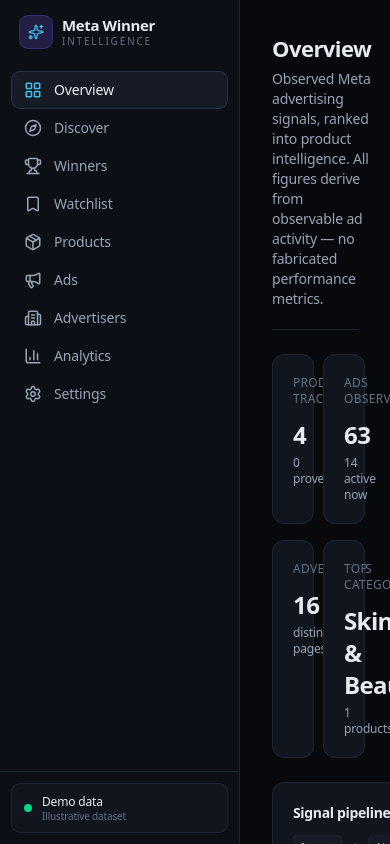
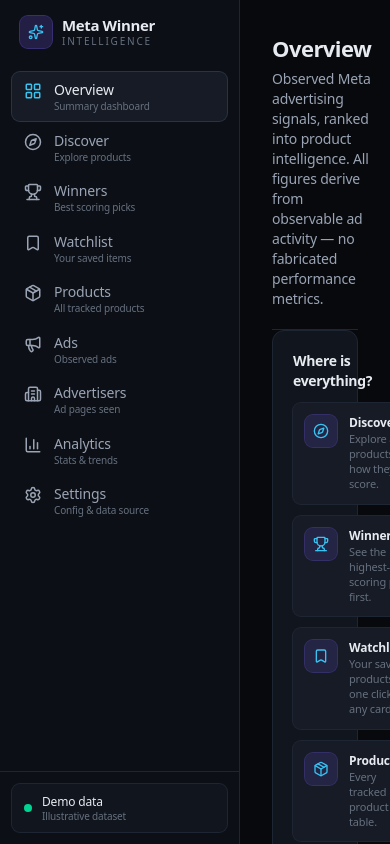
Before and after one commit to 3737631/metaadds, a Next.js app: page / in a window 390 px wide. Shown: the top 844 px of the page. Built offline with nearby package versions, Linux system fonts and the light colour scheme.

Commit message:
Improve orientation: sidebar descriptions, overview guide, plain-language signal hints; fix product images to real Unsplash URLs

```diff
--- a/src/app/page.tsx
+++ b/src/app/page.tsx
@@ -7,6 +7,11 @@
   Sparkles,
   ArrowRight,
   AlertTriangle,
+  Compass,
+  Trophy,
+  Bookmark,
+  BarChart3,
+  Settings,
 } from "lucide-react";
 import { getPipelineData } from "@/lib/repository";
 import { PageHeader, Card, StatCard, SectionTitle } from "@/components/ui";
@@ -45,8 +50,44 @@
         }
       />
 
+      {/* Orientation guide */}
+      <Card className="p-5">
+        <SectionTitle title="Where is everything?" />
+        <div className="grid gap-3 sm:grid-cols-2 lg:grid-cols-3">
+          {[
+            { icon: Compass, to: "/discover", name: "Discover", desc: "Explore all products and how they score." },
+            { icon: Trophy, to: "/winners", name: "Winners", desc: "See the highest-scoring picks first." },
+            { icon: Bookmark, to: "/watchlist", name: "Watchlist", desc: "Your saved products, one click on any card." },
+            { icon: Package, to: "/products", name: "Products", desc: "Every tracked product in a table." },
+            { icon: Megaphone, to: "/ads", name: "Ads", desc: "All observed ads and their details." },
+            { icon: Users, to: "/advertisers", name: "Advertisers", desc: "The ad pages seen behind each product." },
+            { icon: BarChart3, to: "/analytics", name: "Analytics", desc: "Charts of scores, categories and saturation." },
+            { icon: Settings, to: "/settings", name: "Settings", desc: "Data source and evidence policy." },
+          ].map((g) => (
+            <Link
+              key={g.to}
+              href={g.to}
+              className="group flex items-start gap-3 rounded-lg bg-surface-2 p-3 ring-1 ring-border transition-colors hover:ring-border-strong"
+            >
+              <span className="flex h-8 w-8 shrink-0 items-center justify-center rounded-lg bg-accent/15 text-accent2 ring-1 ring-accent/30">
+                <g.icon className="h-4 w-4" />
+              </span>
+              <span>
+                <span className="block text-xs font-semibold text-text">{g.name}</span>
+                <span className="block text-[11px] leading-snug text-faint">{g.desc}</span>
+              </span>
+            </Link>
+          ))}
+        </div>
+        <p className="mt-3 flex items-start gap-2 text-xs text-dim">
+          <Sparkles className="mt-0.5 h-3.5 w-3.5 shrink-0 text-accent2" />
+          Start on a product's page: every number there explains itself — score, confidence, saturation and
+          each signal show what they mean and why they count.
+        </p>
+      </Card>
+
       {/* KPI row */}
-      <div className="mt-6 grid grid-cols-2 gap-4 lg:grid-cols-4">
+      <div className="mt-4 grid grid-cols-2 gap-4 lg:grid-cols-4">
         <StatCard
           label="Products tracked"
           value={formatNumber(products.length)}
--- a/src/app/products/[id]/page.tsx
+++ b/src/app/products/[id]/page.tsx
@@ -192,15 +192,15 @@
 }
 
 function SignalBreakdown({ breakdown }: { breakdown: ScoreBreakdown }) {
-  const rows: Array<{ key: keyof ScoreBreakdown; label: string; weight: number }> = [
-    { key: "advertiserDiversity", label: "Advertiser diversity", weight: WEIGHTS.advertiserDiversity },
-    { key: "advertiserMomentum", label: "Advertiser momentum", weight: WEIGHTS.advertiserMomentum },
-    { key: "adMomentum", label: "Ad momentum", weight: WEIGHTS.adMomentum },
-    { key: "longevity", label: "Longevity", weight: WEIGHTS.longevity },
-    { key: "creativeDiversity", label: "Creative diversity", weight: WEIGHTS.creativeDiversity },
-    { key: "marketDiversity", label: "Market diversity", weight: WEIGHTS.marketDiversity },
-    { key: "newAdvertiserEntry", label: "New advertiser entry", weight: WEIGHTS.newAdvertiserEntry },
-    { key: "creativePersistence", label: "Creative persistence", weight: WEIGHTS.creativePersistence },
+  const rows: Array<{ key: keyof ScoreBreakdown; label: string; hint: string; weight: number }> = [
+    { key: "advertiserDiversity", label: "Advertiser diversity", hint: "Different brands running ads", weight: WEIGHTS.advertiserDiversity },
+    { key: "advertiserMomentum", label: "Advertiser momentum", hint: "New brands scaling in", weight: WEIGHTS.advertiserMomentum },
+    { key: "adMomentum", label: "Ad momentum", hint: "Rising number of recent ads", weight: WEIGHTS.adMomentum },
+    { key: "longevity", label: "Longevity", hint: "How long the product has been advertised", weight: WEIGHTS.longevity },
+    { key: "creativeDiversity", label: "Creative diversity", hint: "Different ads/creatives used", weight: WEIGHTS.creativeDiversity },
+    { key: "marketDiversity", label: "Market diversity", hint: "Distinct markets targeted", weight: WEIGHTS.marketDiversity },
+    { key: "newAdvertiserEntry", label: "New advertiser entry", hint: "Fresh brands appearing recently", weight: WEIGHTS.newAdvertiserEntry },
+    { key: "creativePersistence", label: "Creative persistence", hint: "Same creative kept alive over time", weight: WEIGHTS.creativePersistence },
   ];
   const baseScore = rows.reduce((acc, r) => acc + breakdown[r.key] * r.weight, 0);
 
@@ -218,12 +218,13 @@
           return (
             <div key={r.key}>
               <div className="flex items-center justify-between text-xs">
-                <span className="text-dim">{r.label}</span>
+                <span className="font-medium text-text">{r.label}</span>
                 <span className="text-faint">
                   {Math.round(val)} <span className="mx-0.5">·</span> {pct}% · {Math.round(weighted)}
                 </span>
               </div>
-              <div className="mt-1 h-1.5 w-full overflow-hidden rounded-full bg-surface-2">
+              <div className="mt-0.5 text-[11px] text-dim">{r.hint}</div>
+              <div className="mt-1.5 h-1.5 w-full overflow-hidden rounded-full bg-surface-2">
                 <div
                   className="h-full rounded-full bg-accent/80"
                   style={{ width: `${Math.min(100, val)}%` }}
--- a/src/components/sidebar.tsx
+++ b/src/components/sidebar.tsx
@@ -16,15 +16,15 @@
 } from "lucide-react";
 
 const NAV = [
-  { href: "/", label: "Overview", icon: LayoutGrid, exact: true },
-  { href: "/discover", label: "Discover", icon: Compass },
-  { href: "/winners", label: "Winners", icon: Trophy },
-  { href: "/watchlist", label: "Watchlist", icon: Bookmark },
-  { href: "/products", label: "Products", icon: Package },
-  { href: "/ads", label: "Ads", icon: Megaphone },
-  { href: "/advertisers", label: "Advertisers", icon: Building2 },
-  { href: "/analytics", label: "Analytics", icon: BarChart3 },
-  { href: "/settings", label: "Settings", icon: Settings },
+  { href: "/", label: "Overview", desc: "Summary dashboard", icon: LayoutGrid, exact: true },
+  { href: "/discover", label: "Discover", desc: "Explore products", icon: Compass },
+  { href: "/winners", label: "Winners", desc: "Best scoring picks", icon: Trophy },
+  { href: "/watchlist", label: "Watchlist", desc: "Your saved items", icon: Bookmark },
+  { href: "/products", label: "Products", desc: "All tracked products", icon: Package },
+  { href: "/ads", label: "Ads", desc: "Observed ads", icon: Megaphone },
+  { href: "/advertisers", label: "Advertisers", desc: "Ad pages seen", icon: Building2 },
+  { href: "/analytics", label: "Analytics", desc: "Stats & trends", icon: BarChart3 },
+  { href: "/settings", label: "Settings", desc: "Config & data source", icon: Settings },
 ];
 
 export default function Sidebar() {
@@ -58,14 +58,17 @@
               href={item.href}
               aria-label={item.label}
               className={
-                "flex items-center gap-3 rounded-lg px-3 py-2 text-sm font-medium transition-colors " +
+                "flex items-start gap-3 rounded-lg px-3 py-2 transition-colors " +
                 (active
                   ? "bg-surface-2 text-text ring-1 ring-border-strong"
                   : "text-dim hover:bg-surface hover:text-text")
               }
             >
-              <Icon className={"h-[18px] w-[18px] " + (active ? "text-accent2" : "")} />
-              {item.label}
+              <Icon className={"mt-0.5 h-[18px] w-[18px] shrink-0 " + (active ? "text-accent2" : "")} />
+              <span className="leading-tight">
+                <span className="block text-sm font-medium">{item.label}</span>
+                <span className="block text-[10px] font-normal text-faint">{item.desc}</span>
+              </span>
             </Link>
           );
         })}
--- a/src/lib/data/mockData.ts
+++ b/src/lib/data/mockData.ts
@@ -25,12 +25,38 @@
   return d.toISOString().split("T")[0];
 };
 
-const img = (i: number): RawCreativeAsset => ({
+const unsplash = (photoId: string): RawCreativeAsset => ({
   type: "image",
-  url: `https://images.unsplash.com/photo-${1500000000 + i * 137}?w=800&q=70`,
+  url: `https://images.unsplash.com/${photoId}?w=900&q=70&auto=format&fit=crop`,
   width: 1080,
   height: 1350,
 });
+
+// Real, freely-licensed Unsplash photos (verified reachable). Grouped per niche.
+const SERUM_IMGS = [
+  "photo-1686121522744-dc323ce3fb26",
+  "photo-1723951174326-2a97221d3b7f",
+  "photo-1741896135512-084b251887f7",
+  "photo-1640625696922-1fd63c0b97c9",
+];
+const CUBE_IMGS = [
+  "photo-1527849214787-c99cd25c2f09",
+  "photo-1681263810102-ee12f623a5f3",
+  "photo-1570543581686-2ff4efd5df18",
+];
+const BAND_IMGS = [
+  "photo-1767605523281-8b54b3692078",
+  "photo-1767605524203-b942b7fa91b5",
+];
+const CHIP_IMGS = [
+  "photo-1708746333890-8e775f97f0a6",
+  "photo-1755415275657-e2024d4e033c",
+  "photo-1748765968997-ba9bae9cfd7b",
+  "photo-1674747497867-6cb150b3cb84",
+];
+
+const img = (pool: string[], seed: number): RawCreativeAsset =>
+  unsplash(pool[seed % pool.length]);
 
 const video = (url: string): RawCreativeAsset => ({
   type: "video",
@@ -101,7 +127,7 @@
   ];
   return brands.flatMap((b, i) =>
     b.starts.map((s, j) =>
-      mkAd("serum-" + b.id + "-" + j, b, s, lp, "Revitalizing Vitamin C Serum", "Serum", j)
+      mkAd("serum-" + b.id + "-" + j, b, s, lp, "Revitalizing Vitamin C Serum", "Serum", j, SERUM_IMGS)
     )
   );
 }
@@ -115,7 +141,7 @@
   ];
   return brands.flatMap((b, i) =>
     b.starts.map((s, j) =>
-      mkAd("cube-" + b.id + "-" + j, b, s, lp, "Ultimate Packing Cube Set", "Packing Cubes", j)
+      mkAd("cube-" + b.id + "-" + j, b, s, lp, "Ultimate Packing Cube Set", "Packing Cubes", j, CUBE_IMGS)
     )
   );
 }
@@ -130,7 +156,7 @@
   ];
   return brands.flatMap((b, i) =>
     b.starts.map((s, j) =>
-      mkAd("band-" + b.id + "-" + j, b, s, lp, "Pro Resistance Band Set", "Resistance Bands", j)
+      mkAd("band-" + b.id + "-" + j, b, s, lp, "Pro Resistance Band Set", "Resistance Bands", j, BAND_IMGS)
     )
   );
 }
@@ -145,7 +171,7 @@
   ];
   return brands.flatMap((b, i) =>
     b.starts.map((s, j) =>
-      mkAd("chips-" + b.id + "-" + j, b, s, lp, "Protein Popped Chips", "Protein Chips", j)
+      mkAd("chips-" + b.id + "-" + j, b, s, lp, "Protein Popped Chips", "Protein Chips", j, CHIP_IMGS)
     )
   );
 }
@@ -158,7 +184,8 @@
   landingPage: string,
   headline: string,
   productCategory: string,
-  variant: number
+  variant: number,
+  imgPool: string[]
 ): RawAd {
   adSeq++;
   const startDate = iso(startDaysAgo);
@@ -171,8 +198,8 @@
     ["facebook", "instagram", "messenger"],
   ];
   const creatives: RawCreativeAsset[] = [
-    img(variant % 8 + 1),
-    img((variant % 8) + 3),
+    img(imgPool, variant),
+    img(imgPool, variant + 1),
   ];
   if (variant % 2 === 0) {
     creatives.push(video("/assets/demo-creative.mp4"));
```
Also changed, not shown: 1 other file (tests, documents, lock files or other folders).
